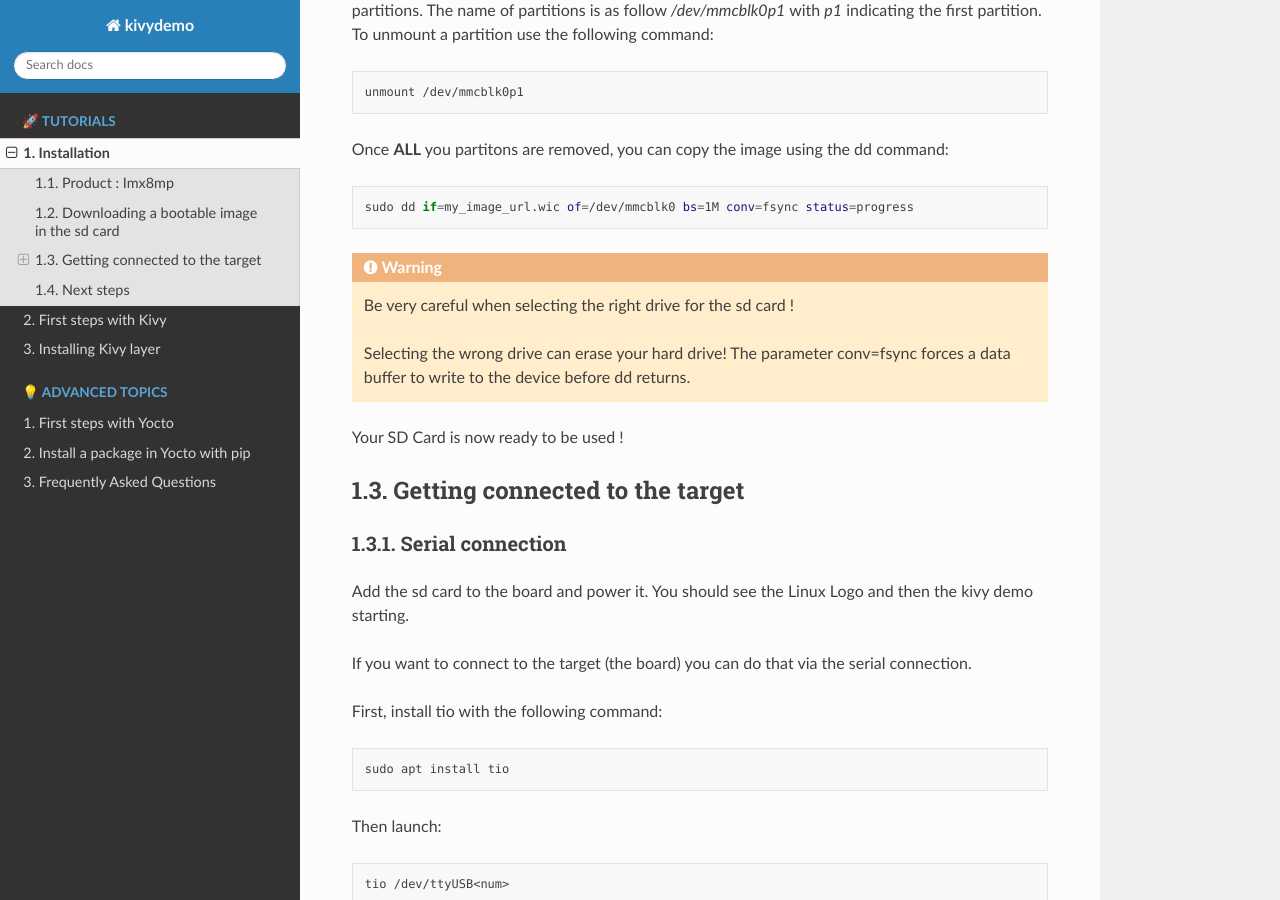
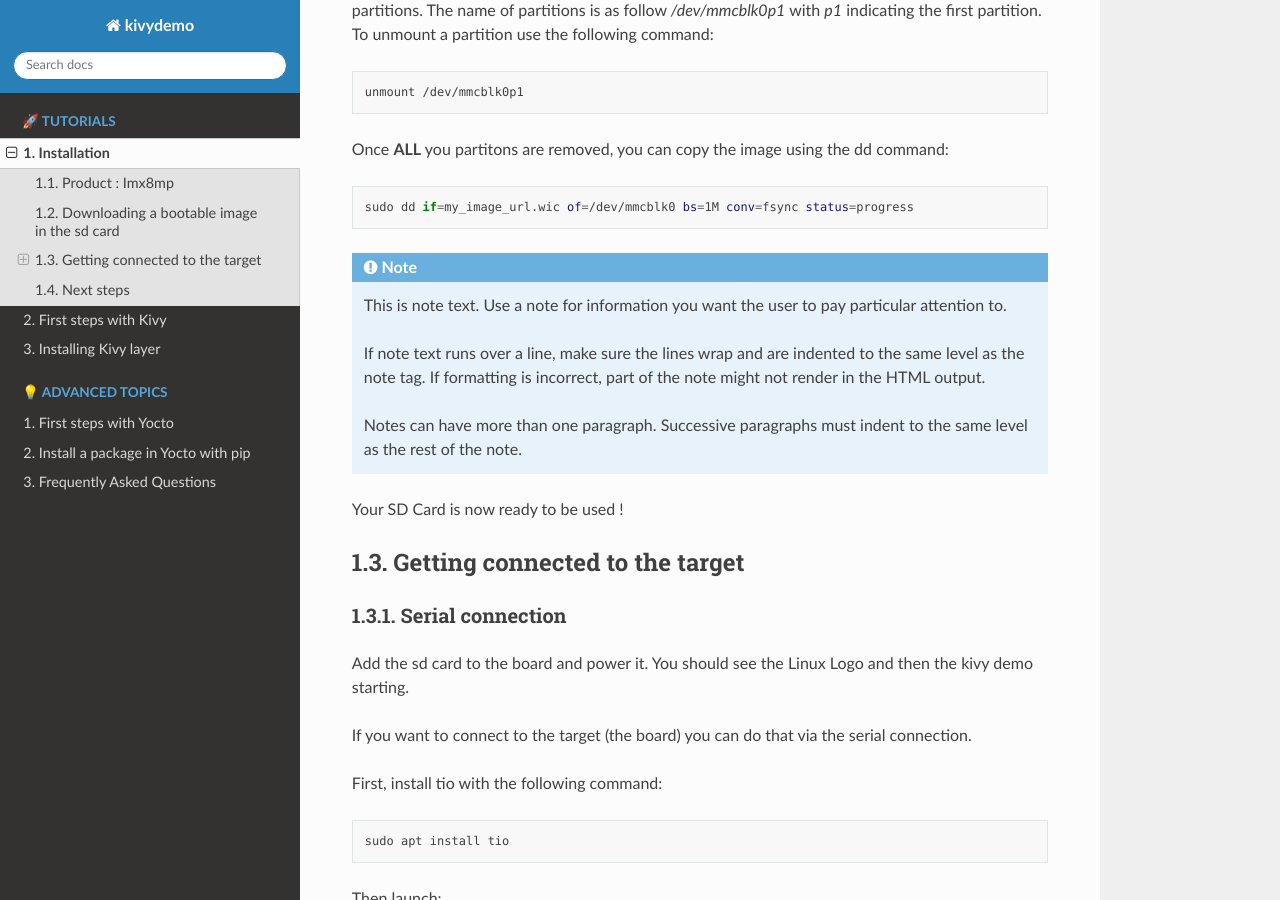
Before and after one commit to phytec/kivy-demo, a Sphinx documentation site: the page built from doc/tutorials/installation.rst, in a window 1280 px wide and 900 px high, scrolled down 1972 px. Built offline with Sphinx 7.4.7 and the Read the Docs theme 2.0.0, drawn with Linux system fonts in a browser that asks for light colours.

Commit message:
📝 test for note

```diff
--- a/doc/tutorials/installation.rst
+++ b/doc/tutorials/installation.rst
@@ -75,10 +75,21 @@ Once **ALL** you partitons are removed, you can copy the image using the dd comm
 
     sudo dd if=my_image_url.wic of=/dev/mmcblk0 bs=1M conv=fsync status=progress
 
-.. warning::
-    Be very careful when selecting the right drive for the sd card !
 
-    Selecting the wrong drive can erase your hard drive! The parameter conv=fsync forces a data buffer to write to the device before dd returns.
+..     Be very careful when selecting the right drive for the sd card !
+
+..     Selecting the wrong drive can erase your hard drive! The parameter conv=fsync forces a data buffer to write to the device before dd returns.
+
+.. note::
+   This is note text. Use a note for information you want the user to
+   pay particular attention to.
+
+   If note text runs over a line, make sure the lines wrap and are indented to
+   the same level as the note tag. If formatting is incorrect, part of the note
+   might not render in the HTML output.
+
+   Notes can have more than one paragraph. Successive paragraphs must
+   indent to the same level as the rest of the note.
 
 Your SD Card is now ready to be used !
 
```
